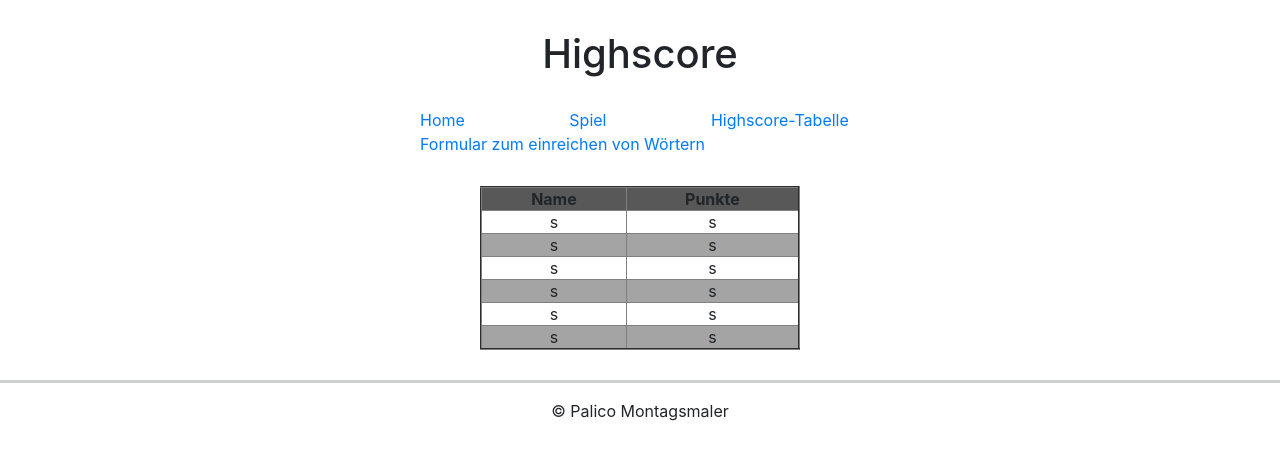
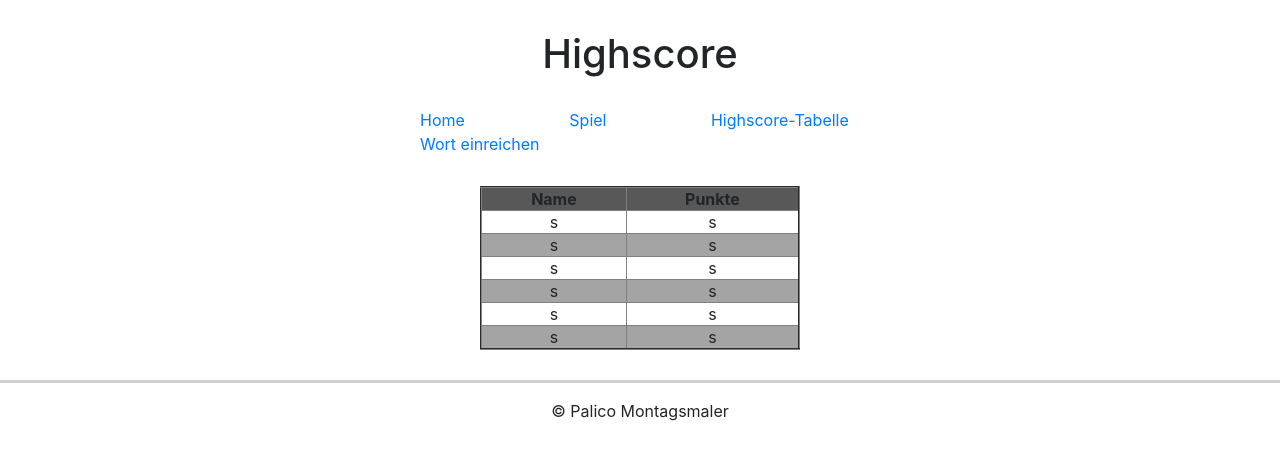
Before and after one commit to Rubysical/Palico, a plain HTML site: page Projekt/highscore.html in a window 1280 px wide. Drawn offline with Linux system fonts and the light colour scheme.

Commit message:
Patch 1.01

```diff
--- a/Projekt/highscore.html
+++ b/Projekt/highscore.html
@@ -17,7 +17,7 @@
         <a href="index.html">Home</a>
         <a href="skribbl.html">Spiel</a>
         <a href="highscore.html">Highscore-Tabelle</a>
-        <a href="wort-einreichen.html">Formular zum einreichen von Wörtern</a>
+        <a href="wort-einreichen.html">Wort einreichen</a>
     </nav>
 
     <div>
```
Also changed, not shown: Projekt/index.html (+1 -1 lines), Projekt/skribbl.html (+1 -1 lines), Projekt/wort-einreichen.html (+1 -1 lines).
